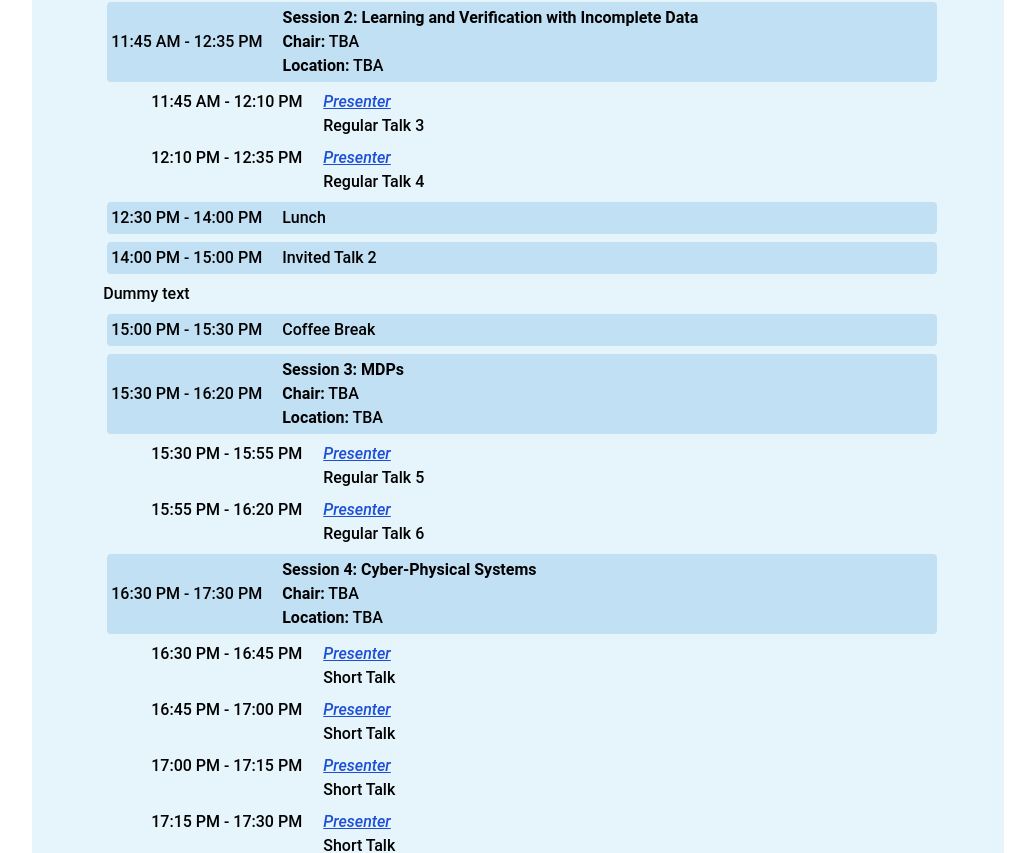
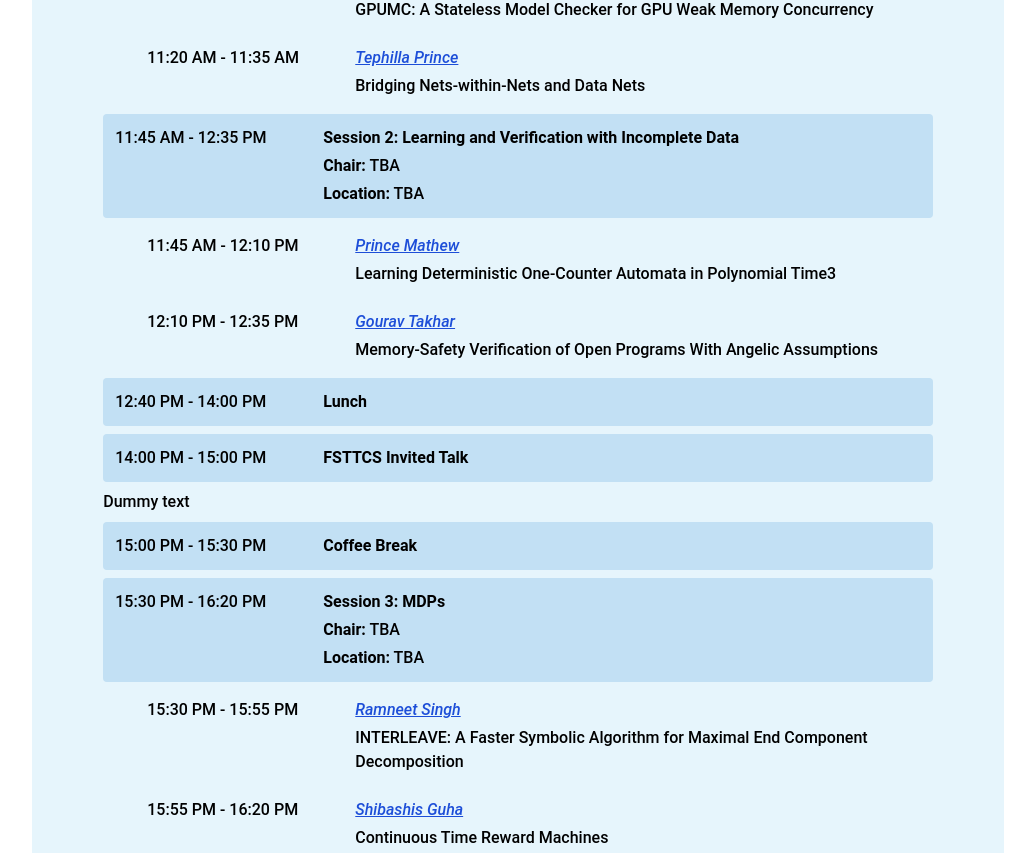
Before and after one commit to RajivDalal/RHPL, a React (Vite) app in the folder rhpl-web/: page /programme in a window 1280 px wide. Shown: the part 1010-1863 px from the top of the page, without its empty margins (122-1157 px from the left). Built offline with nearby package versions, Linux system fonts and the light colour scheme; a web font is replaced by a local one.

Commit message:
Added data for 3 days

```diff
--- a/rhpl-web/src/pages/programme.jsx
+++ b/rhpl-web/src/pages/programme.jsx
@@ -3,33 +3,31 @@ import Tabs from "../components/tabs.jsx";
 
 const ProgrammeRow = ({ time, title }) => {
   return (
-    <div className="w-full m-1 flex bg-dayBlue p-1 rounded">
-      <span className="w-41 text-left">{time}</span>
-      <span className="flex-1 pl-5 font-medium">{title}</span>
+    <div className="w-full flex bg-[#c2e0f4] p-3 rounded mb-2">
+      <span className="w-48 flex-shrink-0 text-left font-medium">{time}</span>
+      <span className="flex-1 pl-4 font-semibold">{title}</span>
     </div>
   );
 };
 
 const SessionHeader = ({ time, number, title, chair, location }) => {
   return (
-    <div className="w-full m-1 bg-dayBlue p-1 rounded">
-      <div className="flex items-center">
-        <span className="w-41 text-left">{time}</span>
-        <div className="flex flex-col">
-          <span className="flex-1 pl-5 font-bold">
+    <div className="w-full flex bg-[#c2e0f4] p-3 rounded mb-2">
+      <span className="w-48 flex-shrink-0 text-left font-medium">{time}</span>
+      <div className="flex-1 pl-4">
+        <span className="font-bold">
           Session {number}: {title}
         </span>
         {chair && (
-            <span className="block flex-1 pl-5 font-medium">
-              <b>Chair:</b> {chair}
-            </span>
+          <div className="mt-1">
+            <span className="font-semibold">Chair:</span> {chair}
+          </div>
         )}
         {location && (
-            <span className="block flex-1 pl-5 font-medium">
-              <b>Location:</b> {location}
-            </span>
+          <div className="mt-1">
+            <span className="font-semibold">Location:</span> {location}
+          </div>
         )}
-        </div>
       </div>
     </div>
   );
@@ -44,23 +42,17 @@ const Talk = ({
   affiliation = "",
 }) => {
   return (
-    <div className="flex gap-4">
-      <span className="w-40 pl-1">{time}</span>
-      <div className="flex flex-col">
+    <div className="flex py-2">
+      <span className="w-48 flex-shrink-0 text-left">{time}</span>
+      <div className="flex-1 pl-4">
         {presenter && (
-          <span className="italic">
-            <a href={presenterLink} className="underline text-blue-700">
+          <div className="italic mb-1">
+            <a href={presenterLink} className="underline text-blue-700 hover:text-blue-900">
               {presenter}
             </a>
-          </span>
+          </div>
         )}
-        <span>{title}</span>
-      </div>
-      <div>
-        <span className="hidden w-40 pl-1">{abstract}</span>
-      </div>
-      <div>
-        <span className="hidden w-40 pl-1">{affiliation}</span>
+        <div>{title}</div>
       </div>
     </div>
   );
@@ -90,7 +82,7 @@ const Programme = () => {
             {/* Invited Talk 1 */}
             <ProgrammeRow
               time="09:00 AM - 10:00 AM"
-              title="Invited Talk 1"
+              title="FSTTCS Invited Talk"
             />
             <div>Dummy text</div>
 
@@ -102,7 +94,7 @@ const Programme = () => {
 
             {/* Morning Session */}
             <SessionHeader
-              time="10:30 AM - 12:45 PM"
+              time="10:30 AM - 12:35 PM"
               number={1}
               title="Concurrency"
               chair="TBA"
@@ -113,18 +105,18 @@ const Programme = () => {
             <div className="w-full m-1 pl-10 space-y-2">
               <Talk
                 time="10:30 AM - 10:55 AM"
-                presenter="Presenter"
-                title="Regular Talk 1 Updated"
+                presenter="Nobuko Yoshida"
+                title="Specification Guided Distributed Programming"
               />
               <Talk
                 time="10:55 AM - 11:20 AM"
-                presenter="Presenter"
-                title="Regular Talk 2 Updated"
+                presenter="Omkar Tuppe"
+                title="GPUMC: A Stateless Model Checker for GPU Weak Memory Concurrency"
               />
               <Talk
                 time="11:20 AM - 11:35 AM"
-                presenter="Presenter"
-                title="Short Talk"
+                presenter="Tephilla Prince"
+                title="Bridging Nets-within-Nets and Data Nets"
               />
             </div>
 
@@ -140,26 +132,26 @@ const Programme = () => {
 
               <Talk
                 time="11:45 AM - 12:10 PM"
-                presenter="Presenter"
-                title="Regular Talk 3"
+                presenter="Prince Mathew"
+                title="Learning Deterministic One-Counter Automata in Polynomial Time3"
               />
               <Talk
                 time="12:10 PM - 12:35 PM"
-                presenter="Presenter"
-                title="Regular Talk 4"
+                presenter="Gourav Takhar"
+                title="Memory-Safety Verification of Open Programs With Angelic Assumptions"
               />
             </div>
 
             {/* Lunch */}
             <ProgrammeRow
-              time="12:30 PM - 14:00 PM"
+              time="12:40 PM - 14:00 PM"
               title="Lunch"
             />
 
             {/* Invited Talk 2 */}
             <ProgrammeRow
               time="14:00 PM - 15:00 PM"
-              title="Invited Talk 2"
+              title="FSTTCS Invited Talk"
             />
             <div>Dummy text</div>
 
@@ -181,13 +173,13 @@ const Programme = () => {
             <div className="w-full m-1 pl-10 space-y-2">
               <Talk
                 time="15:30 PM - 15:55 PM"
-                presenter="Presenter"
-                title="Regular Talk 5"
+                presenter="Ramneet Singh"
+                title="INTERLEAVE: A Faster Symbolic Algorithm for Maximal End Component Decomposition"
               />
               <Talk
                 time="15:55 PM - 16:20 PM"
-                presenter="Presenter"
-                title="Regular Talk 6"
+                presenter="Shibashis Guha"
+                title="Continuous Time Reward Machines"
               />
             </div>
 
@@ -202,52 +194,271 @@ const Programme = () => {
             <div className="w-full m-1 pl-10 space-y-2">
               <Talk
                 time="16:30 PM - 16:45 PM"
-                presenter="Presenter"
-                title="Short Talk"
+                presenter="Atanu Kundu"
+                title="Data-Driven Falsification of Cyber-Physical Systems"
               />
               <Talk
                 time="16:45 PM - 17:00 PM"
-                presenter="Presenter"
-                title="Short Talk"
+                presenter="Anand Yeolekar"
+                title="Repairing Control Safety Violations by Patching the Real-time OS Scheduler"
               />
               <Talk
                 time="17:00 PM - 17:15 PM"
-                presenter="Presenter"
-                title="Short Talk"
+                presenter="Alvin A. George"
+                title="CEGAR for Temporal Properties based on Recurrent Sets"
               />
               <Talk
                 time="17:15 PM - 17:30 PM"
-                presenter="Presenter"
-                title="Short Talk"
+                presenter="Santonu Sarkar"
+                title="LLM-Assisted Formal Verification Framework for Process Control Software Evolution"
               />
             </div>
 
-            {/* Reminiscence */}
-            <ProgrammeRow
-              time="17:15 PM - 18:00 PM"
-              title="Reminiscence Session for Venky"
-            />
+
             <div>Dummy text</div>
           </div>
         )}
 
         {/* TUESDAY PROGRAMME (placeholder for now) */}
         {activeDay === "tuesday" && (
-          <div className="m-1">
-            <span className="block font-medium">
-              Programme for Tuesday will be updated soon.
-            </span>
+            <div className="space-y-2">
+            {/* Invited Talk 1 */}
+            <ProgrammeRow
+              time="09:00 AM - 10:00 AM"
+              title="FSTTCS Invited Talk"
+            />
+            <div>Dummy text</div>
+
+            {/* Coffee Break */}
+            <ProgrammeRow
+              time="10:00 AM - 10:30 AM"
+              title="Coffee Break"
+            />
+
+            {/* Morning Session */}
+            <SessionHeader
+              time="10:30 AM - 11:35 AMM"
+              number={1}
+              title="Program Equivalence and Neural Network Verification"
+              chair="TBA"
+              location="TBA"
+            />
+
+            {/* Inside Morning Session */}
+            <div className="w-full m-1 pl-10 space-y-2">
+              <Talk
+                time="10:30 AM - 10:55 AM"
+                presenter="Umang Mathur"
+                title="Equivalences for Causal Concurrency"
+              />
+              <Talk
+                time="10:55 AM - 11:20 AM"
+                presenter="S. VenkataKeerthy"
+                title="VEXIR2Vec: An Architecture-Neutral Embedding Framework for Binary Similarity"
+              />
+              <Talk
+                time="11:20 AM - 11:35 AM"
+                presenter="Mohammad Afzal"
+                title="Confidence-aware local robustness verification of neural networks"
+              />
+            </div>
+
+            <SessionHeader
+              time="11:45 AM - 12:40 PM"
+              number={2}
+              title="Compilers"
+              chair="TBA"
+              location="TBA"
+            />
+
+            <div className="w-full m-1 pl-10 space-y-2">
+
+              <Talk
+                time="11:45 AM - 12:10 PM"
+                presenter="Aditya Anand"
+                title="CoSSJIT: Combining Static Analysis and Speculation in JIT Compilers"
+              />
+              <Talk
+                time="12:10 PM - 12:25 PM"
+                presenter="Supriya Bhide"
+                title="CoS-SSA: Context-Sensitive SSA for Interprocedural Program Analyses and Optimisations"
+              />
+              <Talk
+                time="12:25 PM - 12:40 PM"
+                presenter="Aniket Mishra"
+                title="Fall-through Semantics for Mitigating Timing-based Side Channel Leaks"
+              />
+            </div>
+
+            {/* Lunch */}
+            <ProgrammeRow
+              time="12:40 PM - 14:00 PM"
+              title="Lunch"
+            />
+
+            {/* Invited Talk 2 */}
+            <ProgrammeRow
+              time="14:00 PM - 15:00 PM"
+              title="FSTTCS Invited Talk"
+            />
+            <div>Dummy text</div>
+
+            {/* Coffee Break */}
+            <ProgrammeRow
+              time="15:00 PM - 15:30 PM"
+              title="Coffee Break"
+            />
+
+            {/* Afternoon Session */}
+
+
           </div>
         )}
 
         {/* WEDNESDAY PROGRAMME (placeholder for now) */}
         {activeDay === "wednesday" && (
-          <div className="m-1">
-            <span className="block font-medium">
-              Programme for Wednesday will be updated soon.
-            </span>
+          <div className="space-y-2">
+            {/* Invited Talk 1 */}
+            <ProgrammeRow
+              time="09:00 AM - 10:00 AM"
+              title="FSTTCS Invited Talk"
+            />
+            <div>Dummy text</div>
+
+            {/* Coffee Break */}
+            <ProgrammeRow
+              time="10:00 AM - 10:30 AM"
+              title="Coffee Break"
+            />
+
+            {/* Morning Session */}
+            <SessionHeader
+              time="10:30 AM - 12:40 PM"
+              number={1}
+              title="Session 1"
+              chair="TBA"
+              location="TBA"
+            />
+
+            {/* Inside Morning Session */}
+            <div className="w-full m-1 pl-10 space-y-2">
+              <Talk
+                time="10:30 AM - 10:45 AM"
+                presenter="Siddharth Priya"
+                title="Ownership in Low-Level Intermediate Representation"
+              />
+              <Talk
+                time="10:45 AM - 11:00 AM"
+                presenter="Dr Varsha Jarali"
+                title="On The Dolev-Yao Model of Symmetric Cascade Protocol"
+              />
+              <Talk
+                time="11:00 AM - 11:15 AM"
+                presenter="Arpita Dutta"
+                title="Incremental and Unbounded Loop Analysis"
+              />
+            </div>
+             {/* Reminiscence */}
+            <ProgrammeRow
+              time="11:30 AM - 12:40 PM"
+              title="Reminiscence Session for Venky"
+            />
+            {/* Lunch */}
+          <ProgrammeRow
+              time="12:40 PM - 14:00 PM"
+              title="Lunch"
+            />
+
+
+            {/* Invited Talk 2 */}
+            <ProgrammeRow
+              time="14:00 PM - 15:00 PM"
+              title="FSTTCS Invited Talk"
+            />
+            <div>Dummy text</div>
+
+            {/* Coffee Break */}
+            <ProgrammeRow
+              time="15:00 PM - 15:30 PM"
+              title="Coffee Break"
+            />
+
+            {/* Afternoon Session */}
+            <SessionHeader
+              time="15:30 PM - 17:00 PM"
+              number={3}
+              title="Session 3"
+              chair="TBA"
+              location="TBA"
+            />
+
+            <div className="w-full m-1 pl-10 space-y-2">
+              <Talk
+                time="15:30 PM - 15:45 PM"
+                presenter="Presenter"
+                title="short talk"
+              />
+              <Talk
+                time="15:45 PM - 16:00 PM"
+                presenter="Presenter"
+                title="short talk"
+              />
+              <Talk
+                time="16:00 PM - 16:15 PM"
+                presenter="Presenter"
+                title="short talk"
+              />
+              <Talk
+                time="16:15 PM - 16:30 PM"
+                presenter="Presenter"
+                title="regular talk (online)"
+              />
+              <Talk
+                time="16:30 PM - 16:45 PM"
+                presenter="Presenter"
+                title="regular talk (online)"
+              />
+              <Talk
+                time="16:45 PM - 17:00 PM"
+                presenter="Presenter"
+                title="regular talk (online)"
+              />
+            </div>
+
+            <SessionHeader
+              time="17:15 PM - 18:05 PM"
+              number={4}
+              title="Session 4"
+              chair="TBA"
+              location="TBA"
+            />
+
+            <div className="w-full m-1 pl-10 space-y-2">
+              <Talk
+                time="17:15 PM - 17:30 PM"
+                presenter="Presenter"
+                title="regular talk (online)"
+              />
+              <Talk
+                time="17:30 PM - 17:45 PM"
+                presenter="Presenter"
+                title="regular talk (online)"
+              />
+              <Talk
+                time="17:45 PM - 17:50 PM"
+                presenter="Presenter"
+                title="short talk (online)"
+              />
+              <Talk
+                time="17:50 PM - 18:05 PM"
+                presenter="Presenter"
+                title="short talk (online)"
+              />
+            </div>
           </div>
         )}
+
+
 
         </div>
       </p>
```
Lines whose indentation alone changed are shown as unchanged.
